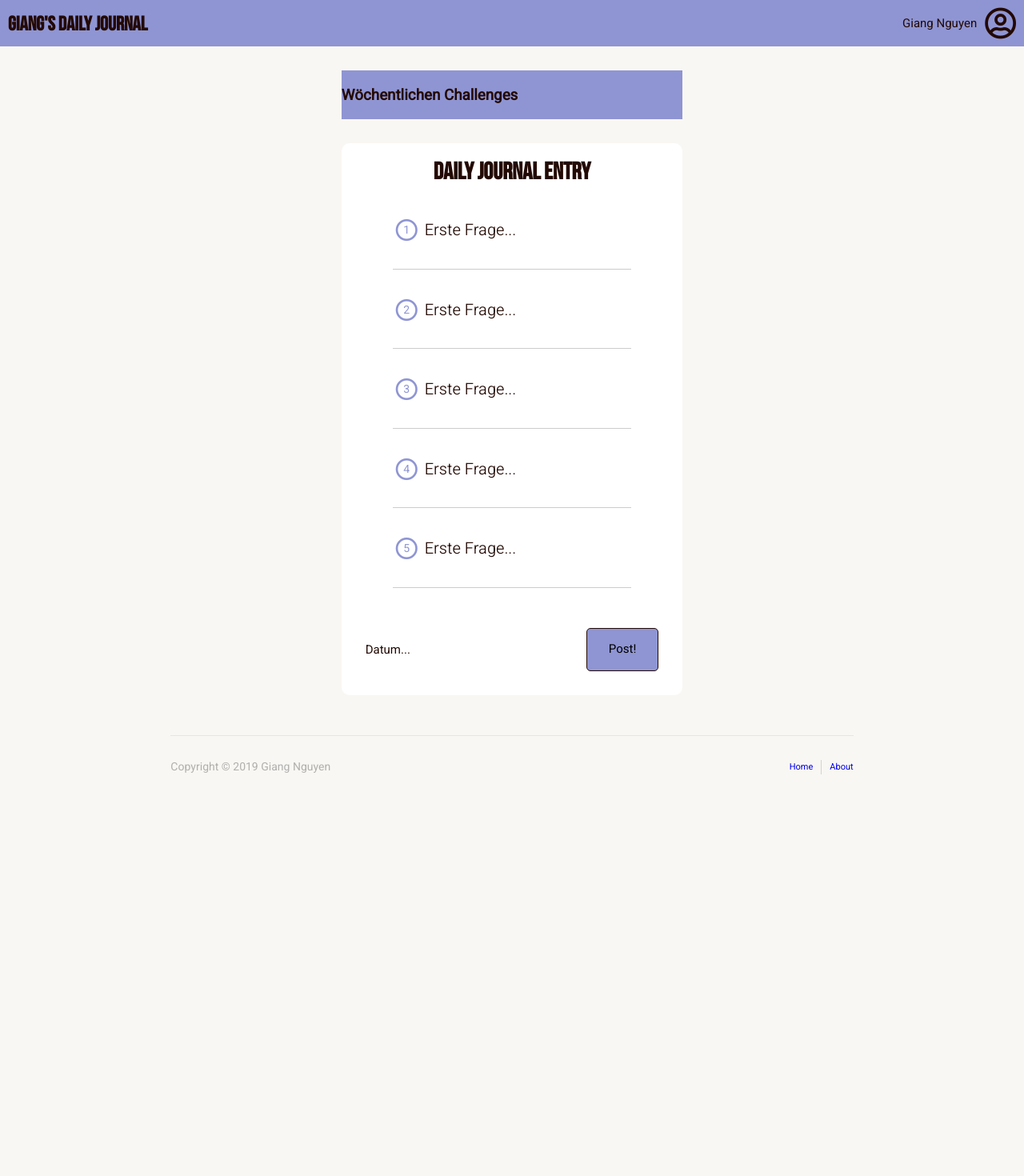
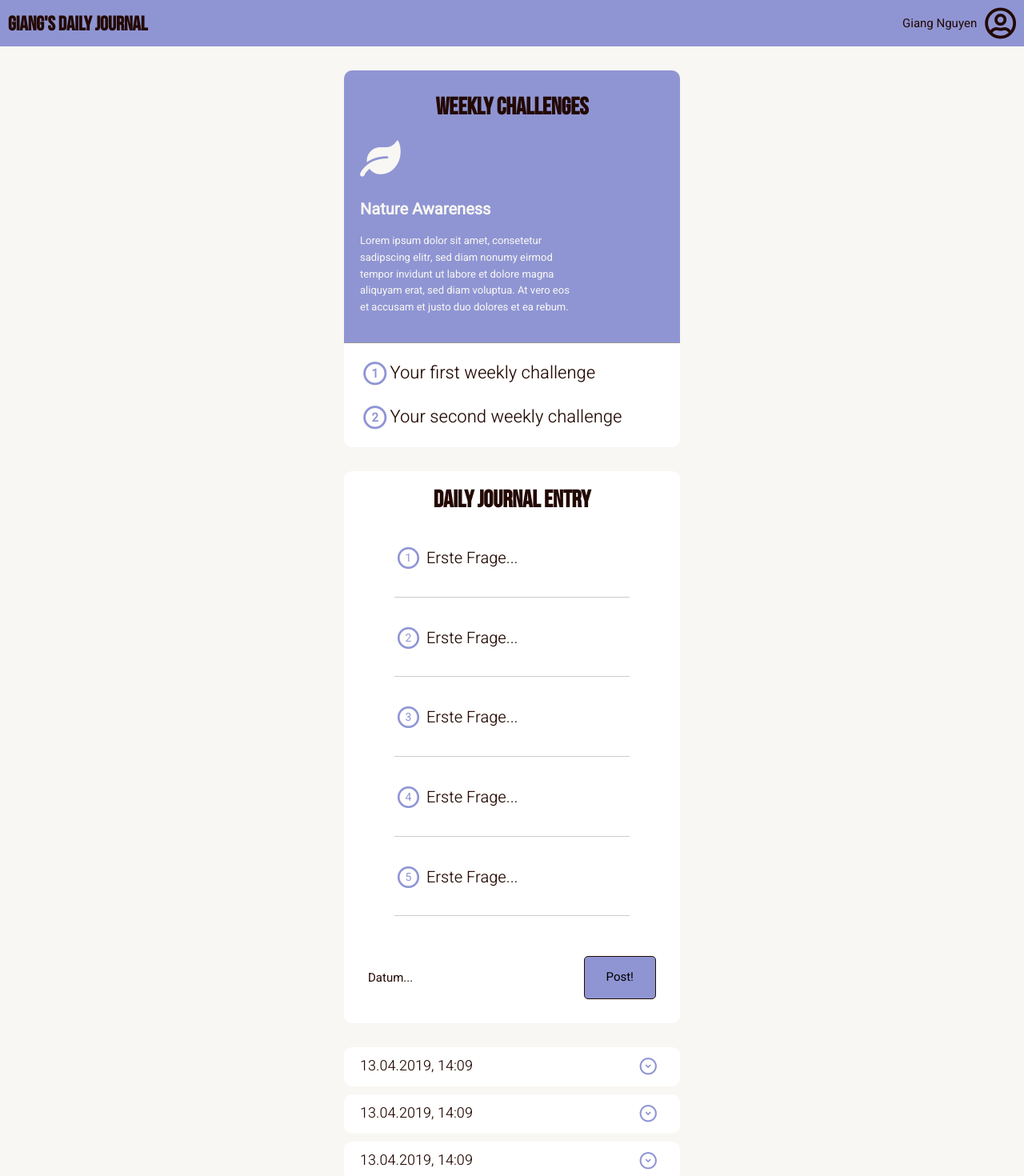
Before and after one commit to giangnguyen1992/dailyJournal, a React (Create React App) app: page / in a window 1280 px wide. Shown: the top 1470 px of the page at 80% size. Before the commit the page ends 984 px from the top, so only its background shows below. Built offline with nearby package versions, Linux system fonts and the light colour scheme.

Commit message:
Finish Weekly and History

```diff
--- /dev/null
+++ b/src/components/History.js
@@ -0,0 +1,18 @@
+import React from 'react';
+import styles from '../style/History.module.scss';
+
+const History = () => {
+    return (
+        <div className={styles.History}>
+            <p className={styles.History_Date}>13.04.2019, 14:09</p>
+            <button className={styles.History_Btn}>
+                <span className={`${styles.History_Btn__Logo} fa-stack`}>
+                    <span className='far fa-circle fa-stack-2x'></span>
+                    <span className='fas fa-angle-down fa-stack-1x'></span>
+                </span>
+            </button>
+        </div>
+    );
+};
+
+export default History;
--- a/src/components/Weekly.js
+++ b/src/components/Weekly.js
@@ -3,9 +3,36 @@ import React from 'react';
 import styles from '../style/Weeklys.module.scss';
 
 const Weeklys = () => {
+
     return (
         <div className={styles.Weeklys}>
-            <h2>Wöchentlichen Challenges</h2>
+            <div className={styles.Weeklys_upper}>
+            <h2 className={styles.Weeklys_Title}>Weekly challenges</h2>
+            <i className={`${styles.Weeklys_Logo} fas fa-leaf`}></i>
+            <h3 className={styles.Weeklys_Focus}>Nature Awareness</h3>
+            <p className={styles.Weeklys_Text}>
+                Lorem ipsum dolor sit amet, consetetur sadipscing elitr, sed
+                diam nonumy eirmod tempor invidunt ut labore et dolore magna
+                aliquyam erat, sed diam voluptua. At vero eos et accusam et
+                justo duo dolores et ea rebum.
+            </p>
+            </div>
+            <div className={styles.Weeklys_Challenges}>
+                <div className={styles.Weeklys_Challenges__Q1}>
+                    <span className={`${styles.Weeklys_Challenges__Q1__Logo} fa-stack`}>
+                        <span className='far fa-circle fa-stack-2x'></span>
+                        <strong className='fa-stack-1x'>1</strong>
+                    </span>
+                    <h3 className={styles.Weeklys_Challenges__Q1__Quest}>Your first weekly challenge</h3>
+                </div>
+                <div className={styles.Weeklys_Challenges__Q2}>
+                    <span className={`${styles.Weeklys_Challenges__Q2__Logo} fa-stack`}>
+                        <span className='far fa-circle fa-stack-2x'></span>
+                        <strong className='fa-stack-1x'>2</strong>
+                    </span>
+                    <h3 className={styles.Weeklys_Challenges__Q2__Quest}>Your second weekly challenge</h3>
+                </div>
+            </div>
         </div>
     );
 };
--- a/src/containers/Journal.js
+++ b/src/containers/Journal.js
@@ -5,6 +5,7 @@ import styles from '../style/Journal.module.scss';
 
 import Weeklys from '../components/Weekly';
 import WritingBlock from '../components/WritingBlock';
+import History from '../components/History';
 
 class Journal extends Component {
     render() {
@@ -12,6 +13,11 @@ class Journal extends Component {
             <main className={styles.Journal}>
                 <Weeklys />
                 <WritingBlock />
+                <History />
+                <History />
+                <History />
+                <History />
+                <History />
             </main>
         );
     };
--- a/src/style/Footer.module.scss
+++ b/src/style/Footer.module.scss
@@ -9,6 +9,7 @@
     align-items: center;
     border-top: 1px solid rgba(128, 128, 128, 0.15);
     padding-top: 1.4rem;
+    margin-top: 3rem;
 
     &_Copy {
         margin-right: auto;
--- /dev/null
+++ b/src/style/History.module.scss
@@ -0,0 +1,27 @@
+@import './constants.scss';
+
+.History {
+    grid-column: 5 / 9;
+    background-color: white;
+    border-radius: 1rem;
+    display: flex;
+    align-items: center;
+    padding: 1rem 2rem;
+
+    &_Date {
+        font-size: 1.8rem;
+        font-weight: 300;
+        margin: 0;
+        margin-right: auto;
+    }
+
+    &_Btn {
+        border: none;
+        background-color: transparent;
+
+        &__Logo {
+            color: $purple;
+            font-size: 1.1rem;
+        }
+    }
+}
--- a/src/style/Journal.module.scss
+++ b/src/style/Journal.module.scss
@@ -5,4 +5,6 @@
     display: grid;
     grid-template-columns: repeat(12, 1fr);
     grid-template-rows: min-content min-content;
+    grid-auto-rows: min-content;
+    grid-gap: 1rem;
 }
--- a/src/style/Weeklys.module.scss
+++ b/src/style/Weeklys.module.scss
@@ -2,7 +2,86 @@
 
 .Weeklys {
     grid-column: 5 / 9;
-    background-color: $purple;
     margin-top: 3rem;
-    font-size: 2em;
+    display: flex;
+    flex-direction: column;
+    color: $white;
+
+    &_upper {
+        background-color: $purple;
+        display: flex;
+        flex-direction: column;
+        justify-items: center;
+        padding: 2rem;
+        border-top-left-radius: 1rem;
+        border-top-right-radius: 1rem;
+    }
+
+    &_Title {
+        font-size: 3rem;
+        font-family: $headerFont;
+        margin: 0rem 0 2rem 0;
+        align-self: center;
+        color: $black;
+    }
+
+    &_Logo {
+        font-size: 4.5rem;
+        color: $white;
+        margin-bottom: 2.5rem;
+    }
+
+    &_Focus {
+        font-size: 2rem;
+        margin: 0;
+    }
+
+    &_Text {
+        width: 70%;
+        font-size: 1.3rem;
+    }
+
+    &_Challenges {
+        background-color: white;
+        border-top: 1px solid rgba(128, 128, 128, 0.8);
+        border-bottom-left-radius: 1rem;
+        border-bottom-right-radius: 1rem;
+        padding: 2rem;
+
+        &__Q1 {
+            display: flex;
+            align-items: center;
+            margin-bottom: 2rem;
+
+            &__Logo {
+                color: $purple;
+                font-size: 1.5rem;
+            }
+
+            &__Quest {
+                font-size: 2.2rem;
+                color: $black;
+                font-weight: 300;
+                margin: 0;
+            }
+        }
+
+        &__Q2 {
+            display: flex;
+            align-items: center;
+
+            &__Logo {
+                color: $purple;
+                font-size: 1.5rem;
+            }
+
+            &__Quest {
+                font-size: 2.2rem;
+                color: $black;
+                font-weight: 300;
+                margin: 0;
+            }
+        }
+
+    }
 }
--- a/src/style/WritingBlock.module.scss
+++ b/src/style/WritingBlock.module.scss
@@ -1,7 +1,6 @@
 @import './constants.scss';
 
 .WritingBlock {
-    margin-top: 3rem;
     grid-column: 5 / 9;
     background-color: white;
     border-radius: 1rem;
@@ -9,8 +8,8 @@
     display: flex;
     flex-direction: column;
     align-items: center;
-    margin-bottom: 5rem;
     padding-bottom: 3rem;
+    margin: 2rem 0;
 
     &_Title {
         font-size: 3rem;
```
